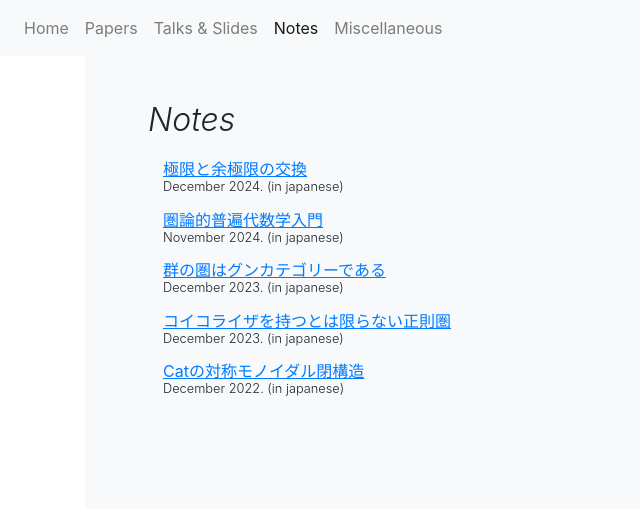
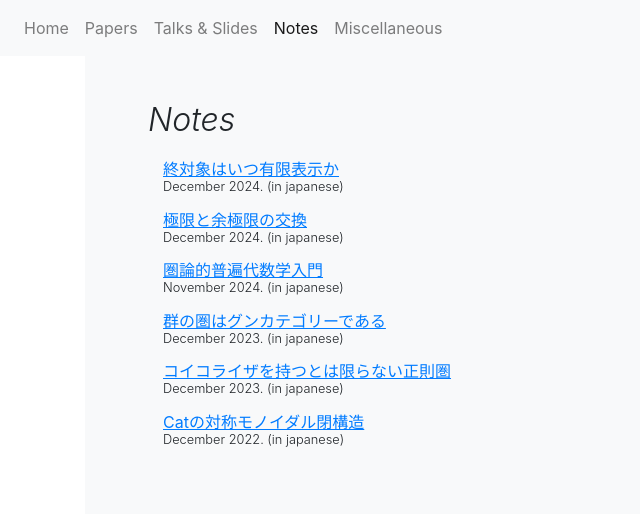
Before and after one commit to ykawase5048/yutokawase, a plain HTML site: page notes.html in a window 1280 px wide. Shown: the whole page, without its empty margins (0-640 px from the left). Drawn offline with nearby package versions, Linux system fonts and the light colour scheme; a web font is replaced by a local one.

Commit message:
add fpterminal

```diff
--- a/notes.html
+++ b/notes.html
@@ -46,7 +46,18 @@
             </p>
             <div class="col-md mb-3">
                 <h6 class="font-weight-normal mb-0">
-                    <a href="./notes/xxx.pdf" target="_blank">
+                    <a href="./notes/FPTerminal.pdf" target="_blank">
+                        <u>終対象はいつ有限表示か</u>
+                    </a>
+                </h6>
+                <h6 class="small font-weight-light mb-0">
+                    December 2024. (in japanese)
+                </h6>
+            </div>
+
+            <div class="col-md mb-3">
+                <h6 class="font-weight-normal mb-0">
+                    <a href="./notes/CommLimColim.pdf" target="_blank">
                         <u>極限と余極限の交換</u>
                     </a>
                 </h6>
```
Also changed, not shown: 1 other file.
